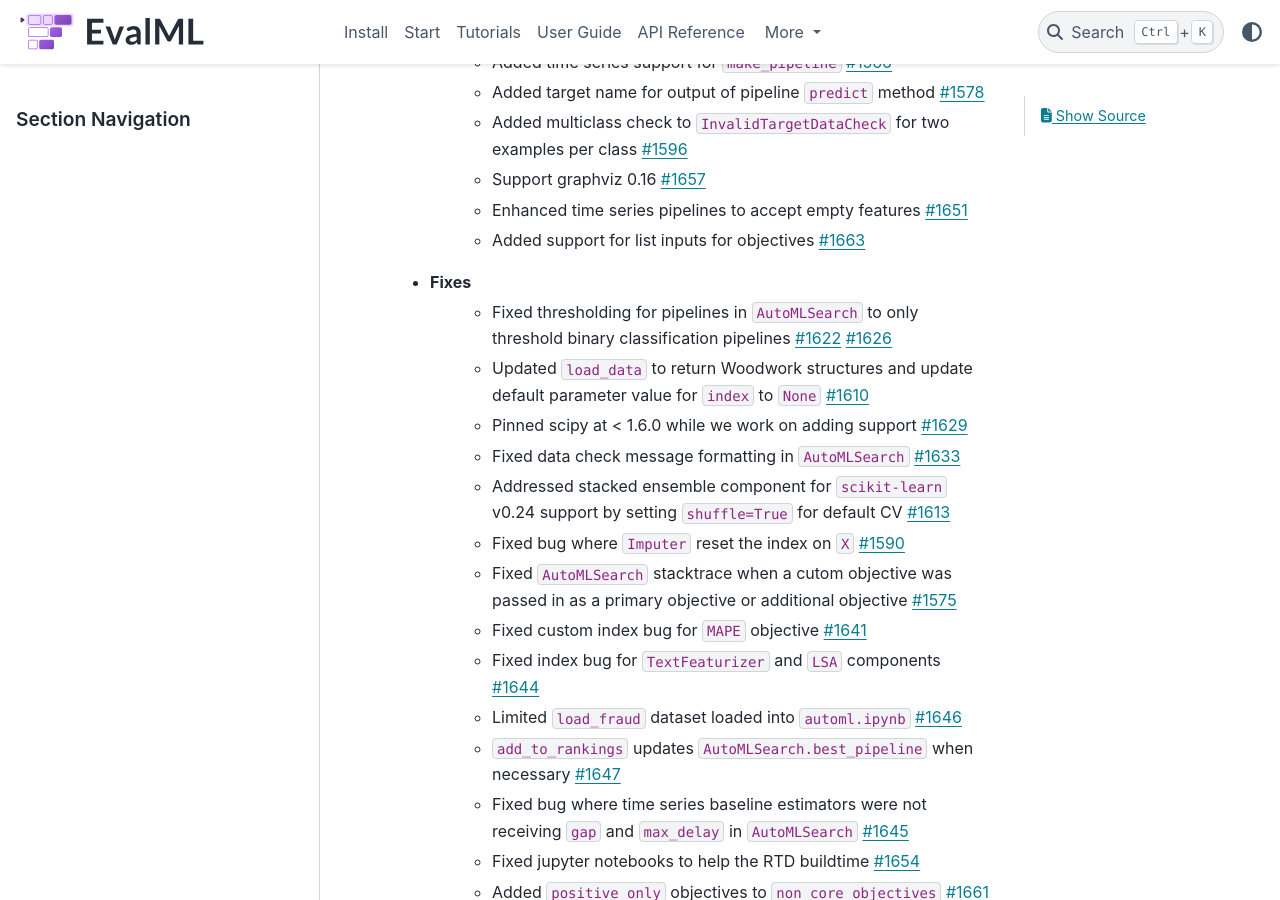
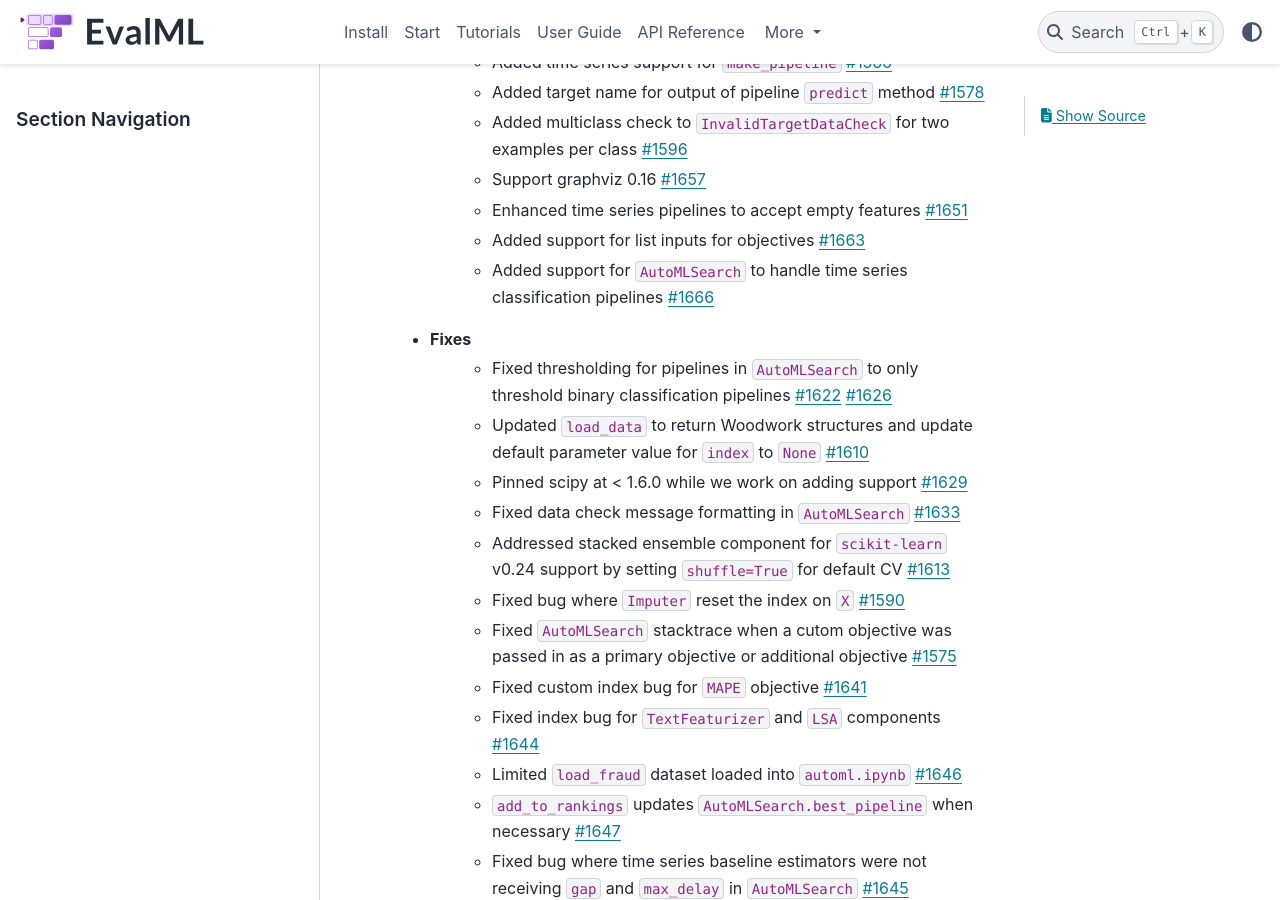
Before and after one commit to alteryx/evalml, a Sphinx documentation site: the page built from docs/source/release_notes.rst, in a window 1280 px wide and 900 px high, scrolled down 386 px. Built offline with Sphinx 7.4.7 and the PyData theme 0.15.4, drawn with Linux system fonts in a browser that asks for light colours; comment, search, counter and statistics services are not loaded.

Commit message:
Adding PR 1666 to release notes

```diff
--- a/docs/source/release_notes.rst
+++ b/docs/source/release_notes.rst
@@ -11,6 +11,7 @@ Release Notes
         * Support graphviz 0.16 :pr:`1657`
         * Enhanced time series pipelines to accept empty features :pr:`1651`
         * Added support for list inputs for objectives :pr:`1663`
+        * Added support for ``AutoMLSearch`` to handle time series classification pipelines :pr:`1666`
     * Fixes
         * Fixed thresholding for pipelines in ``AutoMLSearch`` to only threshold binary classification pipelines :pr:`1622` :pr:`1626`
         * Updated ``load_data`` to return Woodwork structures and update default parameter value for ``index`` to ``None`` :pr:`1610`
```
